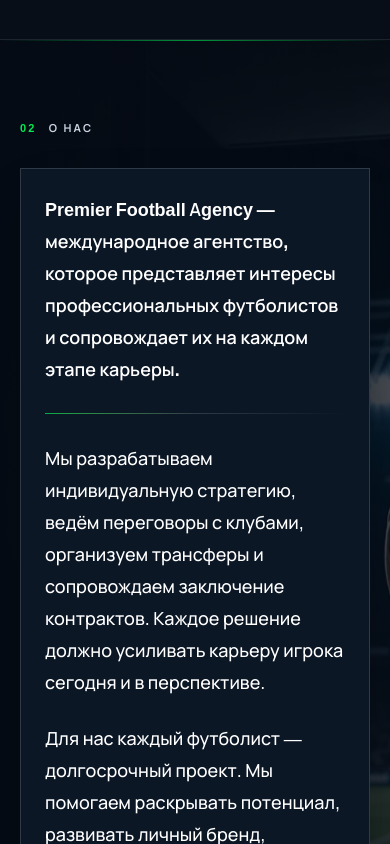
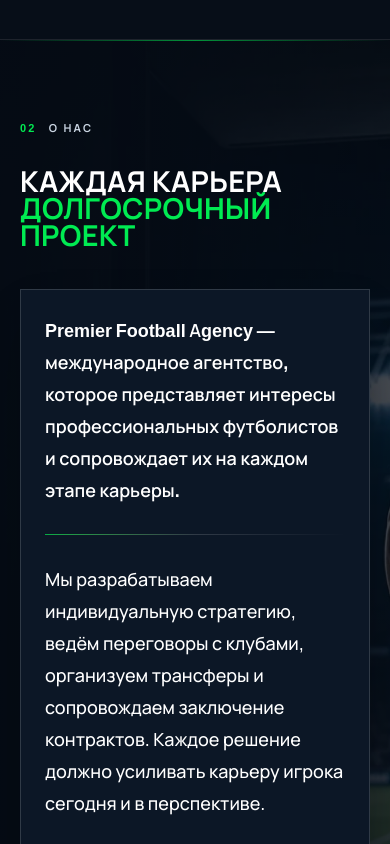
Before and after one commit to malinkavip67/pfa-site_, a Next.js app: page / in a window 390 px wide. Shown: the part 2200-3044 px from the top of the page. Built offline with nearby package versions, Linux system fonts and the light colour scheme.

Commit message:
Polish responsive about layout

```diff
--- a/components/home/FeatureStatement.tsx
+++ b/components/home/FeatureStatement.tsx
@@ -21,10 +21,10 @@ export default function FeatureStatement() {
       <div aria-hidden="true" className="absolute inset-x-0 top-0 h-px bg-gradient-to-r from-transparent via-pfa-accent/60 to-transparent" />
 
       <Container className="relative">
-        <div className="grid grid-cols-[1.08fr_.92fr] items-center gap-16 max-lg:grid-cols-1 max-lg:gap-10">
-          <AnimatedReveal>
-            <SectionHeading index="02">О нас</SectionHeading>
-            <Card className="mt-8 border-white/15 bg-[#07111ee8] p-10 shadow-2xl shadow-black/30 backdrop-blur-sm max-sm:p-6">
+        <SectionHeading index="02">О нас</SectionHeading>
+        <div className="mt-8 grid grid-cols-[1.08fr_.92fr] items-center gap-16 max-lg:grid-cols-1 max-lg:gap-10">
+          <AnimatedReveal className="max-lg:order-2">
+            <Card className="border-white/15 bg-[#07111ee8] p-10 shadow-2xl shadow-black/30 backdrop-blur-sm max-sm:p-6">
               <Typography variant="bodyLarge" className="text-xl leading-9 text-white max-sm:text-lg max-sm:leading-8">
                 Premier Football Agency — международное агентство, которое представляет интересы профессиональных футболистов и сопровождает их на каждом этапе карьеры.
               </Typography>
@@ -42,7 +42,7 @@ export default function FeatureStatement() {
             </Card>
           </AnimatedReveal>
 
-          <AnimatedReveal delay={0.1} className="self-end pb-8 max-lg:pb-0">
+          <AnimatedReveal delay={0.1} className="self-end pb-8 max-lg:order-1 max-lg:pb-0">
             <Typography id="about-title" as="h2" variant="sectionTitle" className="text-[clamp(2.25rem,3.5vw,3.8rem)] leading-[.94] tracking-[-.05em] max-sm:text-[1.8rem]">
               Каждая карьера<br /><span className="text-pfa-accent">долгосрочный проект</span>
             </Typography>
```
Also changed, not shown: 1 other file (tests, documents, lock files or other folders).
